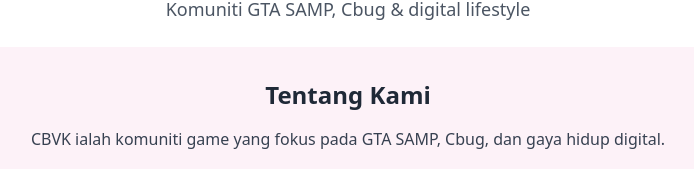
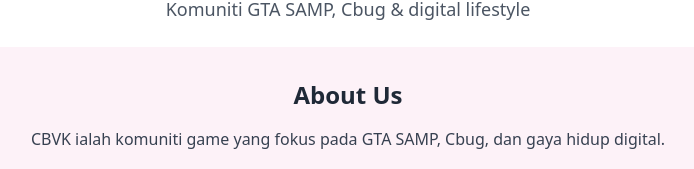
Before and after one commit to MenduS12/cbvk-website, a plain HTML site: page index.html in a window 1280 px wide. Shown: the part 221-390 px from the top of the page, without its empty margins (292-986 px from the left). Drawn offline with nearby package versions, Linux system fonts and the light colour scheme.

Commit message:
Update index.html

```diff
--- a/index.html
+++ b/index.html
@@ -17,7 +17,7 @@
   <!-- About Section -->
   <section class="p-8 bg-pink-50">
     <div class="max-w-3xl mx-auto text-center">
-      <h2 class="text-2xl font-semibold mb-4">Tentang Kami</h2>
+      <h2 class="text-2xl font-semibold mb-4">About Us</h2>
       <p class="text-gray-700">CBVK ialah komuniti game yang fokus pada GTA SAMP, Cbug, dan gaya hidup digital.</p>
     </div>
   </section>
```
